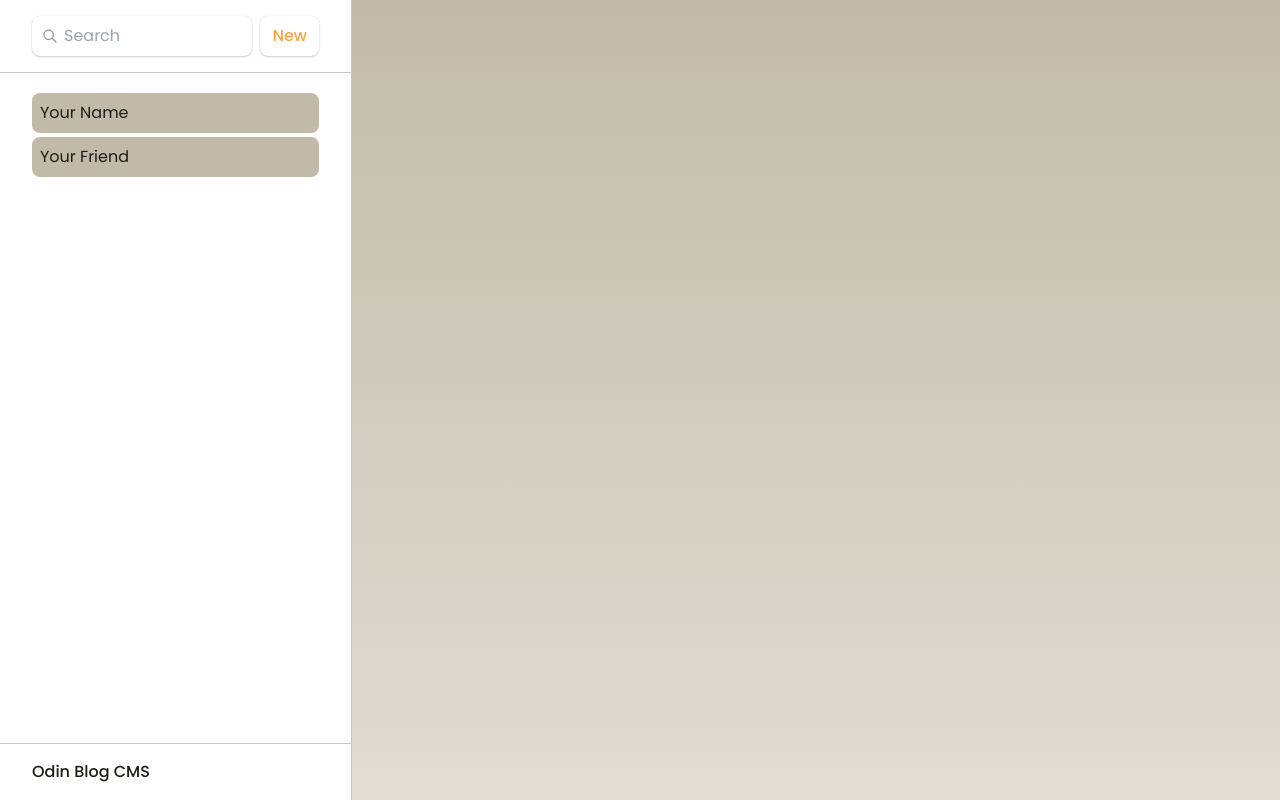
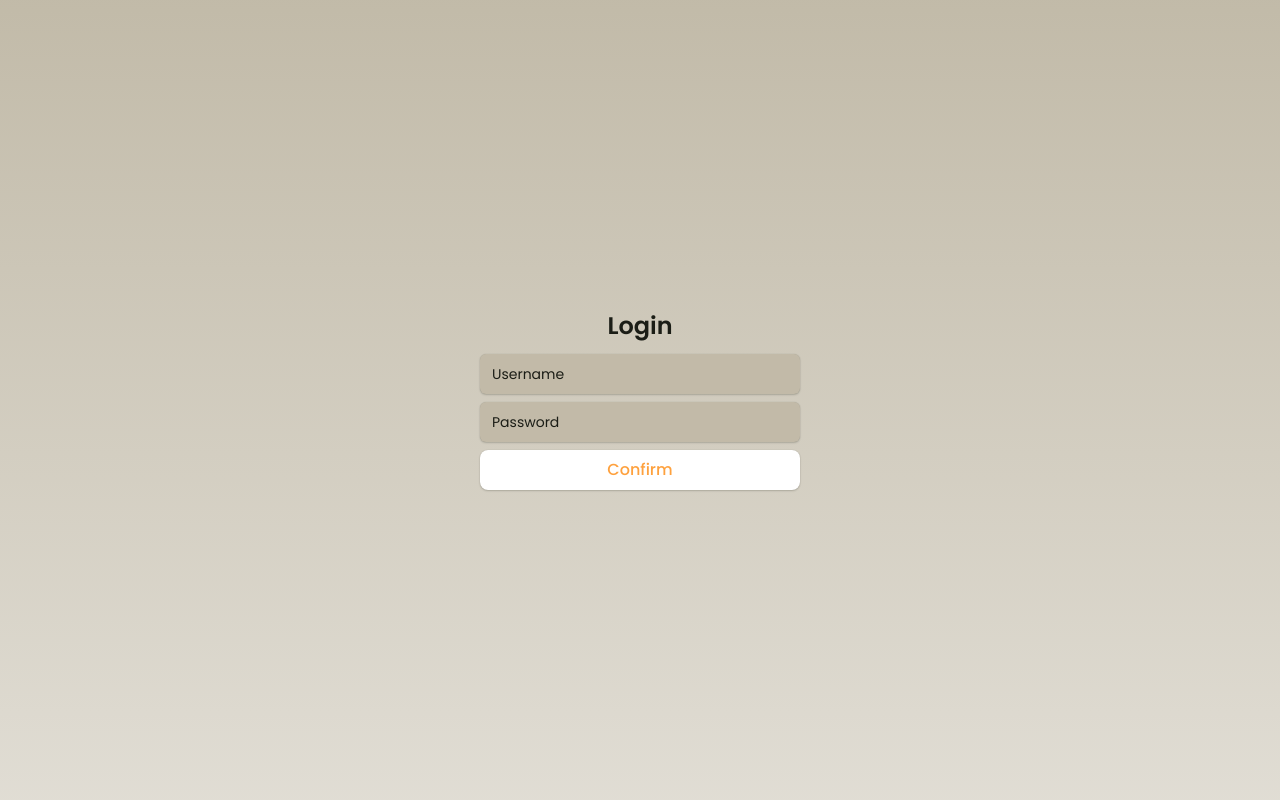
Before and after one commit to lj140542/odin-blog-CMS, a React (Vite) app: page / in a window 1280 px wide. Built offline with nearby package versions, Linux system fonts and the light colour scheme.

Commit message:
Implements the login mechanism using JWT and HTTPOnly cookie

```diff
--- /dev/null
+++ b/src/App.tsx
@@ -0,0 +1,12 @@
+import AuthProvider from "./provider/authProvider";
+import Routes from "./routes/Routes";
+
+function App() {
+  return (
+    <AuthProvider>
+      <Routes />
+    </AuthProvider>
+  );
+}
+
+export default App;
--- a/src/main.tsx
+++ b/src/main.tsx
@@ -1,20 +1,12 @@
 import React from 'react'
 import ReactDOM from 'react-dom/client'
-import { createBrowserRouter, RouterProvider } from 'react-router-dom'
-import Root from "./routes/root"
-import ErrorPage from './error-page'
+import App from './App';
+
 import './index.css'
 
-const router = createBrowserRouter([
-  {
-    path: "/",
-    element: <Root />,
-    errorElement: <ErrorPage />,
-  }
-])
 ReactDOM.createRoot(document.getElementById('root')!).render(
   <React.StrictMode>
-    <RouterProvider router={router} />
+    <App />
   </React.StrictMode>,
 )
 
--- /dev/null
+++ b/src/provider/authProvider.tsx
@@ -0,0 +1,34 @@
+import { IAuth } from "@/types";
+import { PropsWithChildren, createContext, useContext, useEffect, useMemo, useState } from "react";
+
+const AuthContext = createContext<IAuth>({ token: null, setToken: () => null });
+
+const AuthProvider = ({ children }: PropsWithChildren) => {
+  // State to hold the authentication token
+  const [token, setToken_] = useState(document.cookie);
+
+  // Function to set the authentication token
+  const setToken = (newToken?: string) => {
+    setToken_(newToken ? newToken : "");
+  };
+
+  useEffect(() => {
+    if (token) {
+      document.cookie = "loggedUntil=" + new Date(token).toUTCString() + "; expires = " + new Date(token).toUTCString();
+    } else {
+      document.cookie = "loggedUntil=;expires=" + new Date().toUTCString();
+    }
+  }, [token]);
+
+  // Memoized value of the authentication context
+  const contextValue = useMemo(() => ({ token, setToken }), [token]);
+
+  // Provide the authentication context to the children components
+  return (<AuthContext.Provider value={contextValue}>{children}</AuthContext.Provider>);
+};
+
+export const useAuth = () => {
+  return useContext(AuthContext);
+};
+
+export default AuthProvider;
--- /dev/null
+++ b/src/routes/Login.tsx
@@ -0,0 +1,56 @@
+import { ActionFunctionArgs, Form } from "react-router-dom";
+import { Input } from "@/components/ui/input";
+import { IAuth } from "@/types";
+
+export const action = (authData: IAuth) => async ({ request }: ActionFunctionArgs) => {
+  const formData = Object.fromEntries(await request.formData());
+
+  if (formData.username && formData.password) {
+    await fetch(`${import.meta.env.VITE_API_URL}/login`, {
+      method: 'POST',
+      mode: 'cors',
+      credentials: 'include',
+      headers: { "Content-Type": "application/json", },
+      body: JSON.stringify(formData)
+    })
+      .then(response => {
+        switch (response.status) {
+          case 200:
+            return response.json();
+          case 401:
+            throw new Error("Incorrect password.");
+            break;
+          case 404:
+            throw new Error("Unknown user.");
+            break;
+          default:
+            throw new Error(`${response.status} ${response.statusText}`);
+        }
+      })
+      .then(response => {
+        if (response.token)
+          authData.setToken(response.token);
+      })
+      .catch(error => {
+        console.error(error);
+        return null;
+      });
+  }
+
+  return null;
+}
+
+const Login = () => {
+  return (
+    <div className="w-full h-full flex flex-col gap-3 justify-center items-center">
+      <h1 className="text-2xl font-semibold">Login</h1>
+      <Form method="POST" className="flex flex-col gap-2 w-full max-w-[320px]">
+        <Input placeholder="Username" type="text" name="username" />
+        <Input placeholder="Password" type="password" name="password" />
+        <button type="submit">Confirm</button>
+      </Form>
+    </div>
+  );
+};
+
+export default Login;
--- /dev/null
+++ b/src/routes/Logout.tsx
@@ -0,0 +1,23 @@
+import { useNavigate } from "react-router-dom";
+import { useAuth } from "../provider/authProvider";
+import { useEffect } from "react";
+
+const Logout = () => {
+  const { setToken } = useAuth();
+  const navigate = useNavigate();
+
+  useEffect(() => {
+    setTimeout(() => {
+      setToken();
+      navigate("/", { replace: true });
+    }, 2 * 1000);
+  }, [setToken, navigate]);
+
+  return (
+    <div className="w-full h-full flex flex-col gap-3 justify-center items-center">
+      <h1 className="text-2xl font-semibold">Loging out...</h1>
+    </div>
+  );
+};
+
+export default Logout;
--- /dev/null
+++ b/src/routes/ProtectedRoute.tsx
@@ -0,0 +1,14 @@
+import { Navigate, Outlet } from "react-router-dom";
+import { useAuth } from "../provider/authProvider";
+
+export const ProtectedRoute = () => {
+  const { token } = useAuth();
+
+  // Check if the user is authenticated
+  if (!token) {
+    <Navigate to="/" />;
+  }
+
+  // If authenticated render the child
+  return <Outlet />;
+}
--- /dev/null
+++ b/src/routes/Routes.tsx
@@ -0,0 +1,52 @@
+import { RouterProvider, createBrowserRouter } from "react-router-dom";
+import { useAuth } from "../provider/authProvider";
+import { ProtectedRoute } from "./ProtectedRoute";
+import Login, { action as LoginAction } from "./Login";
+import Logout from "./Logout";
+import Root, { loader as RootLoader } from "./Root";
+import ErrorPage from '../error-page';
+
+const Routes = () => {
+  const authData = useAuth();
+
+  // Define routes accessible only to authenticated users
+  const routesForAuthenticatedOnly = [
+    {
+      path: "/",
+      element: <ProtectedRoute />,
+      errorElement: <ErrorPage />,
+      children: [
+        {
+          path: "/",
+          loader: RootLoader,
+          element: < Root />,
+        },
+        {
+          path: "/logout",
+          element: <Logout />,
+        }
+      ],
+    },
+  ];
+
+  // Define routes accessible only to non-authenticated users
+  const routesForNotAuthenticatedOnly = [
+    {
+      path: "/",
+      action: LoginAction(authData),
+      element: < Login />,
+      errorElement: <ErrorPage />,
+    },
+  ];
+
+  // Combine and conditionally include routes based on authentication status
+  const router = createBrowserRouter([
+    ...(!authData.token ? routesForNotAuthenticatedOnly : []),
+    ...routesForAuthenticatedOnly,
+  ]);
+
+  // Provide the router configuration using RouterProvider
+  return <RouterProvider router={router} />;
+};
+
+export default Routes;
--- a/src/routes/root.tsx
+++ b/src/routes/root.tsx
@@ -1,6 +1,22 @@
+import { Post } from '@/types';
 import '../sidebar.css'
+import { Outlet, useLoaderData } from 'react-router-dom';
+
+export const loader = async () => {
+  const data = await fetch(`${import.meta.env.VITE_API_URL}/posts`, { mode: 'cors', method: 'GET', credentials: 'include' })
+    .then(response => response.json())
+    .then(response => { return response.posts; })
+    .catch(error => {
+      console.error(error);
+      return null;
+    });
+
+  return data;
+};
 
 export default function Root() {
+  const posts = useLoaderData() as Post[];
+
   return (
     <>
       <div id="sidebar" className="flex flex-col w-[22rem] bg-secondary text-secondary-foreground border-r border-r-secondary-foreground/25">
@@ -31,16 +47,22 @@ export default function Root() {
         </div>
         <nav className="flex-1 overflow-auto pt-4">
           <ul className="p-0 m-0 list-none">
-            <li>
-              <a href={`/contacts/1`}>Your Name</a>
-            </li>
-            <li>
-              <a href={`/contacts/2`}>Your Friend</a>
-            </li>
+            {!posts ?
+              (<div>Loading posts...</div>)
+              : posts.length ?
+                posts.map(post => {
+                  return (
+                    <li key={post._id}><a href={`/posts/${post._id}`}>{post.title}</a></li>
+                  )
+                })
+                : (<div>No post</div>)
+            }
           </ul>
         </nav>
       </div>
-      <div id="detail" className="flex-1 py-8 px-16 w-full"></div>
+      <div id="detail" className="flex-1 py-8 px-16 w-full">
+        <Outlet />
+      </div>
     </>
   );
 }
```
Also changed, not shown: src/types.d.ts (added, +31 -0 lines).
